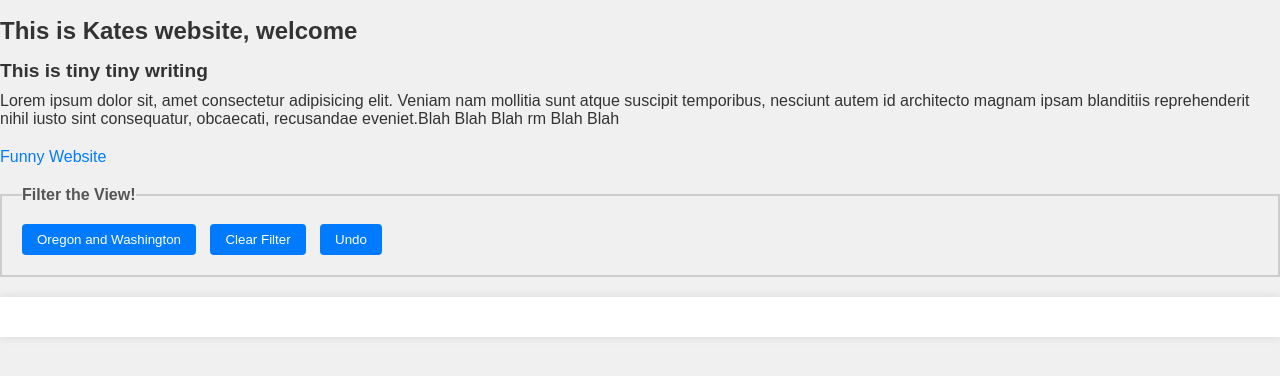
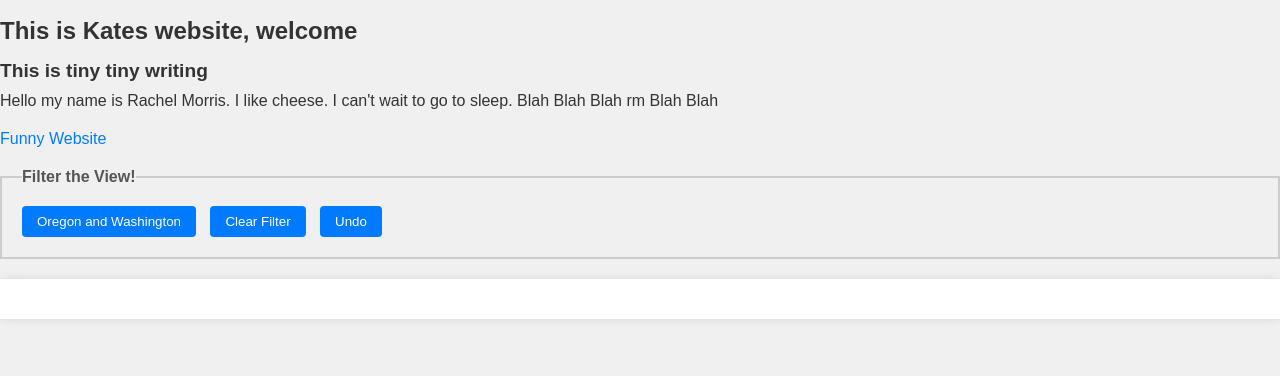
Before and after one commit to katejoyce07/B2S-2---Embedding, a plain HTML site: page index.html in a window 1280 px wide. Shown: the part 60-436 px from the top of the page. Drawn offline with Linux system fonts and the light colour scheme; a script that the page names is missing.

Commit message:
Update index.html

```diff
--- a/index.html
+++ b/index.html
@@ -12,10 +12,8 @@
     <h2>This is Kates website, welcome</h2>
     <h3>This is tiny tiny writing</h3>
     <p>
-      Lorem ipsum dolor sit, amet consectetur adipisicing elit. Veniam nam
-      mollitia sunt atque suscipit temporibus, nesciunt autem id architecto
-      magnam ipsam blanditiis reprehenderit nihil iusto sint consequatur,
-      obcaecati, recusandae eveniet.Blah Blah Blah rm Blah Blah
+      Hello my name is Rachel Morris. I like cheese. I can't wait to go to
+      sleep. Blah Blah Blah rm Blah Blah
     </p>
     <a href="https://findtheinvisiblecow.com/">Funny Website</a>
 
```
